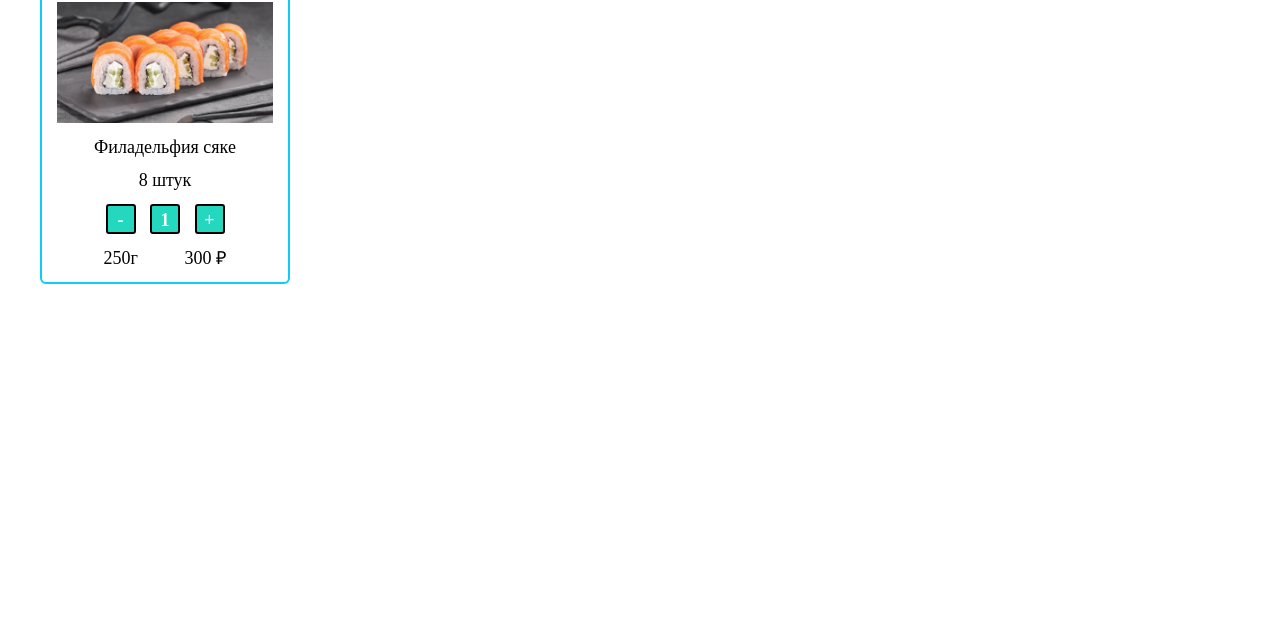
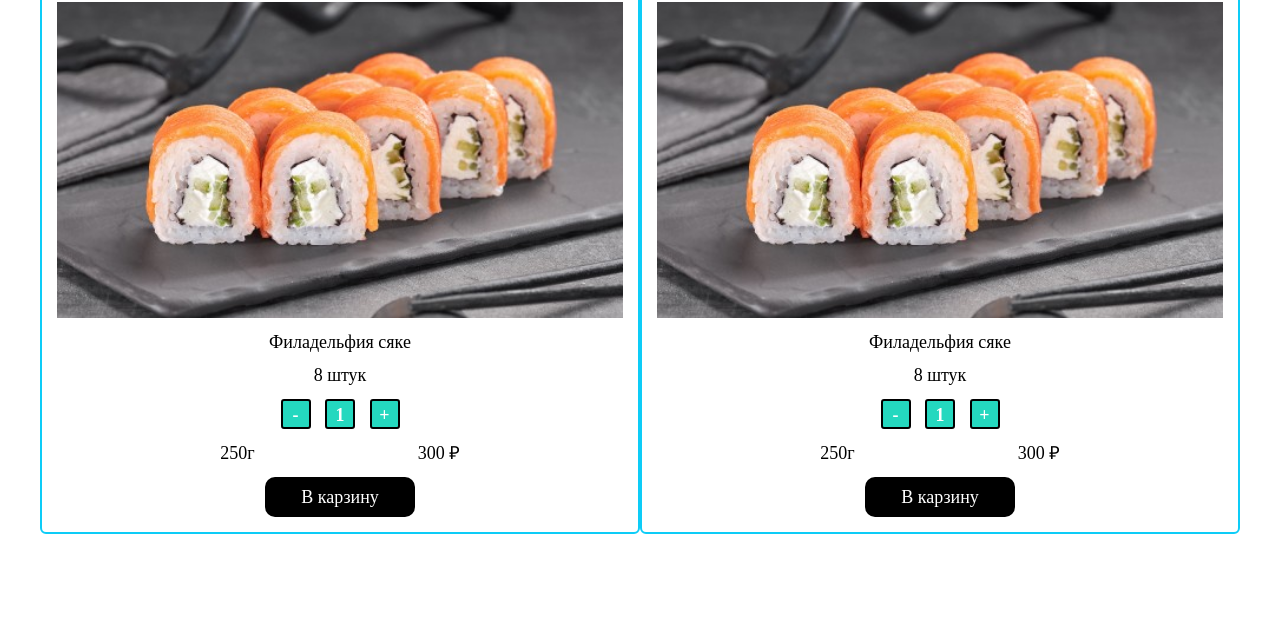
Before and after one commit to Max-Rus1977/Online-shop-JS-scripts, a plain HTML site: page index.html in a window 1280 px wide. Shown: the part 181-800 px from the top of the page. Drawn offline with Linux system fonts and the light colour scheme.

Commit message:
Добавление нескольких карточек товара в счётчике

```diff
--- a/css/style.css
+++ b/css/style.css
@@ -80,8 +80,9 @@ h1, h2, h3, h4, h5, h6 {
   width: 150px;
   height: 40px;
   background-color: #000;
+  font-size: 18px;
   color: #fff;
-  border-radius: 20px;
+  border-radius: 10px;
   transition: 0.5s;
 }
 
@@ -89,6 +90,10 @@ h1, h2, h3, h4, h5, h6 {
   background-color: #f3f3f3;
   color: #000;
   border: 2px solid silver;
+}
+
+.btn:active {
+  transform: scale(0.8);
 }
 
 /* Main */
@@ -167,6 +172,11 @@ h1, h2, h3, h4, h5, h6 {
 .product__weight {}
 
 .product__prise {}
+
+.btn-cart {
+  display: block;
+  margin: 15px auto 0 auto;
+}
 
 .cart {}
 
--- a/index.html
+++ b/index.html
@@ -38,8 +38,7 @@
         <h3 class="section-title text-centr">Товары</h3>
       </div>
       <div class="row">
-        <div class="col-50 product">
-          <div class="wrapper-product">
+          <div class="wrapper-product col-50 product">
             <div class="product__imge">
               <img class="width-100" src="img/roll-fil.jpg" alt="Описание товара">
             </div>
@@ -54,8 +53,25 @@
               <p class="product__weight">250г</p>
               <p class="product__prise">300 <span>₽</span></p>
             </div>
+            <button class="btn btn-cart">В карзину</button>
           </div>
-        </div>
+          <div class="wrapper-product col-50 product">
+            <div class="product__imge">
+              <img class="width-100" src="img/roll-fil.jpg" alt="Описание товара">
+            </div>
+            <h4 class="product__title text-centr">Филадельфия сяке</h4>
+            <p class="product__things text-centr">8 штук</p>
+            <div class="wrapper-product__counter">
+              <div class="product-minus-js product__action counter__box">-</div>
+              <div class="product-amount-js counter__box">1</div>
+              <div class="product-plus-js product__action counter__box">+</div>
+            </div>
+            <div class="wrapper-product__price">
+              <p class="product__weight">250г</p>
+              <p class="product__prise">300 <span>₽</span></p>
+            </div>
+            <button class="btn btn-cart">В карзину</button>
+          </div>
       </div>
     </section>
   </main>
--- a/js/comond.js
+++ b/js/comond.js
@@ -1,11 +1,17 @@
-const productMinus = document.querySelector('.product-minus-js');
-const productAmount = document.querySelector('.product-amount-js');
-const productPlus = document.querySelector('.product-plus-js');
+const productMinus = document.querySelectorAll('.product-minus-js');
+const productAmount = document.querySelectorAll('.product-amount-js');
+const productPlus = document.querySelectorAll('.product-plus-js');
 
 let productAmountData = 1;
 
+
+
 function clearClass() {
   productAmount.classList.remove('amount-bounce');
+}
+
+function a() {
+
 }
 
 function increaseAmountProduct() {
@@ -22,5 +28,10 @@ function subtractionAmountProduct() {
   }
 }
 
-productMinus.addEventListener('click', subtractionAmountProduct);
-productPlus.addEventListener('click', increaseAmountProduct);
+for (let plus of productPlus) {
+  plus.addEventListener('click', increaseAmountProduct);
+}
+
+for (let minus of productMinus) {
+  minus.addEventListener('click', subtractionAmountProduct);
+}
```
